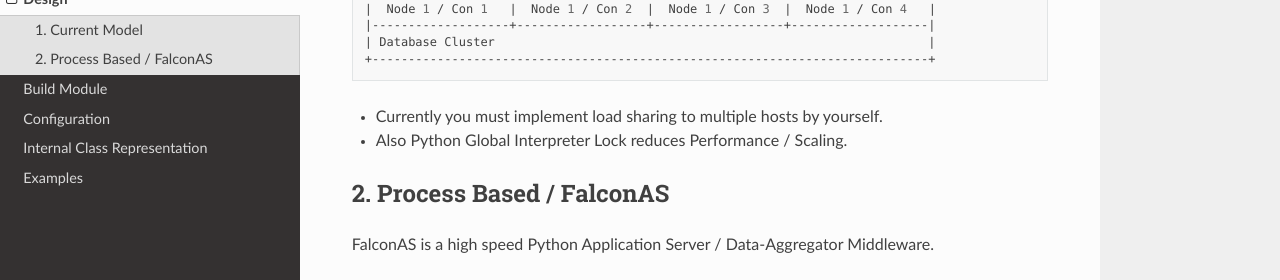
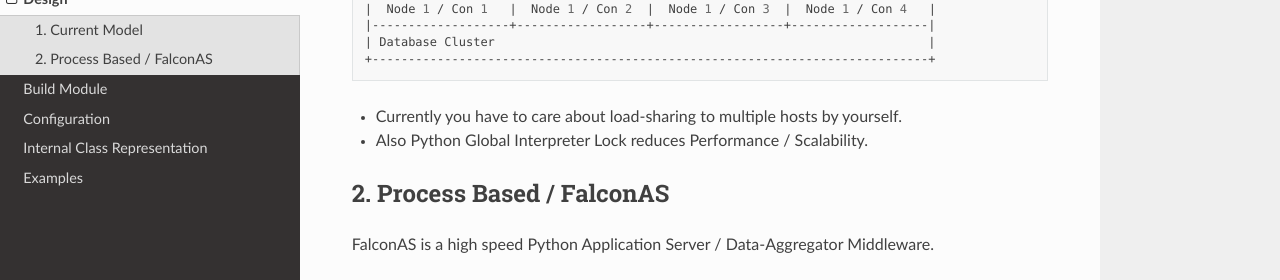
Before and after one commit to clauspruefer/python-dbpool, a Sphinx documentation site: the page built from doc/conf.py/source/design.rst, in a window 1280 px wide and 900 px high, scrolled down 334 px. Shown: the part 151-431 px from the top of the window. Built offline with Sphinx 7.4.7 and the Read the Docs theme 3.1.0, drawn with Linux system fonts in a browser that asks for light colours.

Commit message:
Update documentation

```diff
--- a/doc/conf.py/source/design.rst
+++ b/doc/conf.py/source/design.rst
@@ -28,8 +28,8 @@
     | Database Cluster                                                            |
     +-----------------------------------------------------------------------------+
 
-- Currently you must implement load sharing to multiple hosts by yourself.
-- Also Python Global Interpreter Lock reduces Performance / Scaling.
+- Currently you have to care about load-sharing to multiple hosts by yourself.
+- Also Python Global Interpreter Lock reduces Performance / Scalability.
 
 2. Process Based / FalconAS
 ===========================
```
Also changed, not shown: doc/conf.py/source/api.rst (+6 -4 lines).
